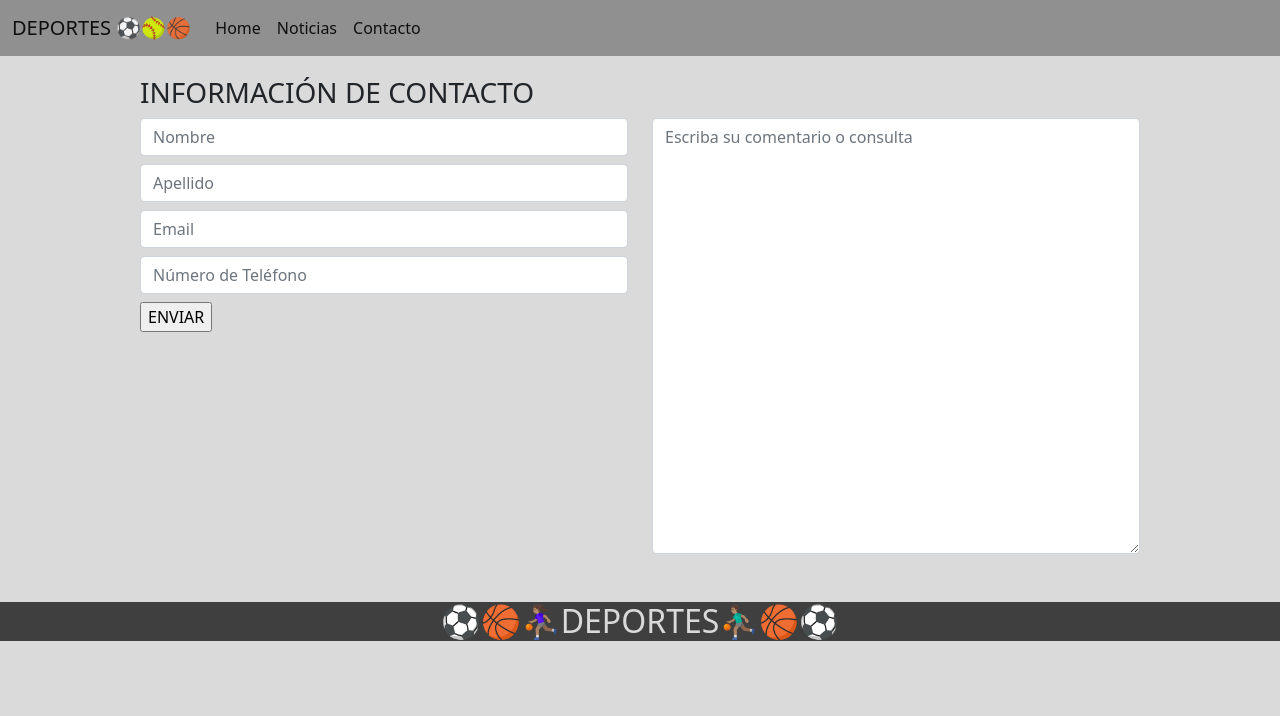
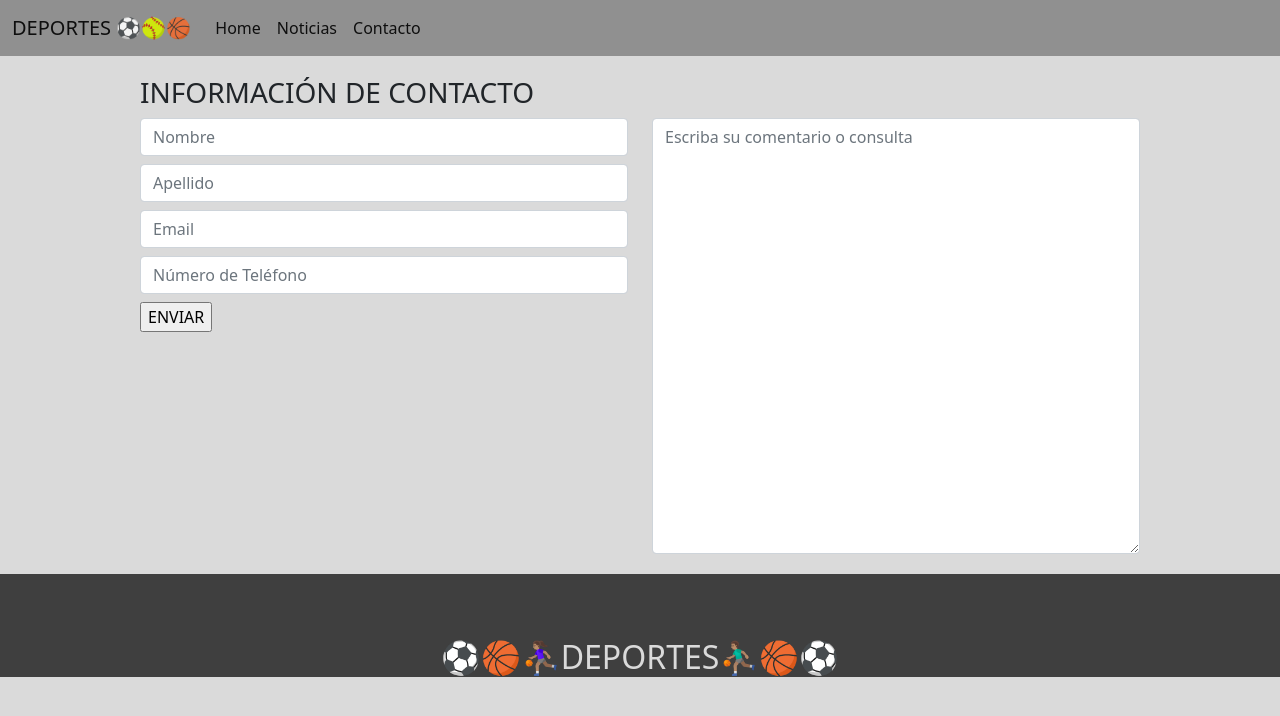
Before and after one commit to pityochner/deportes, a website: page contacto.html in a window 1280 px wide. Drawn offline with nearby package versions, Linux system fonts and the light colour scheme; files that its build step writes are made by us from their sources.

Commit message:
Corrigiendo seo

```diff
--- a/contacto.html
+++ b/contacto.html
@@ -19,7 +19,7 @@
       crossorigin="anonymous"
     />
     <link rel="stylesheet" href="./css/estilo.css" />
-    <title>Deportes</title>
+    <title>Deportes - Contacto</title>
   </head>
   <body>
     <header>
--- a/scss/estilo.scss
+++ b/scss/estilo.scss
@@ -29,7 +29,5 @@ body {
   }
 }
 footer {
-  @include color();
-  text-align: center;
-  margin-top: 1rem;
+  @extend .card;
 }
```
Also changed, not shown: index.html (+2 -2 lines), noticias.html (+2 -2 lines).
